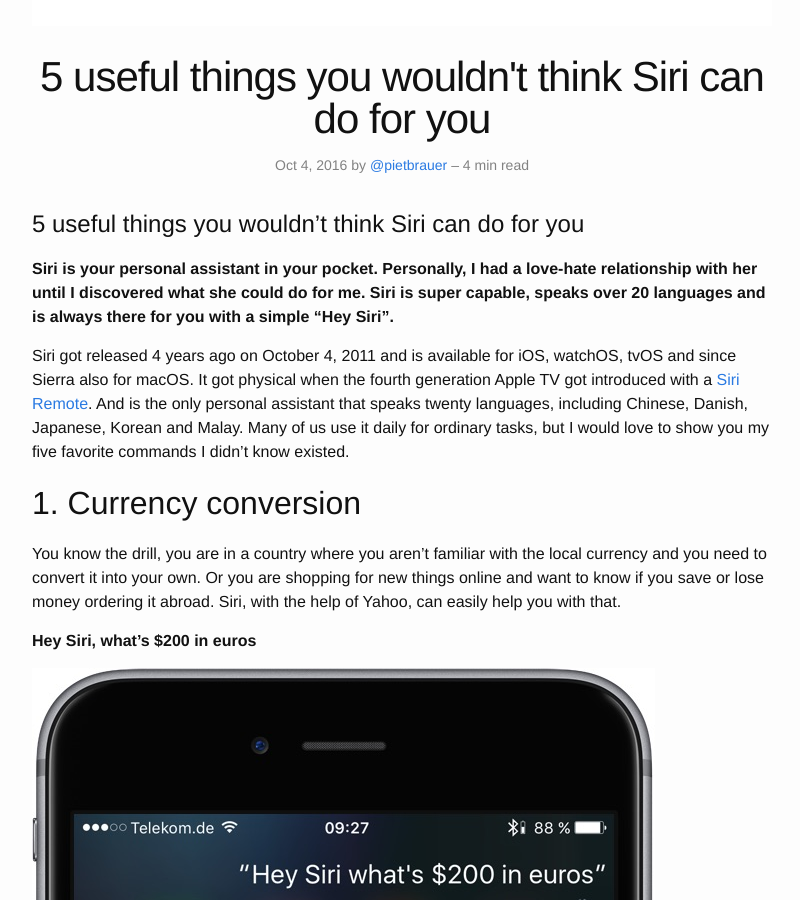
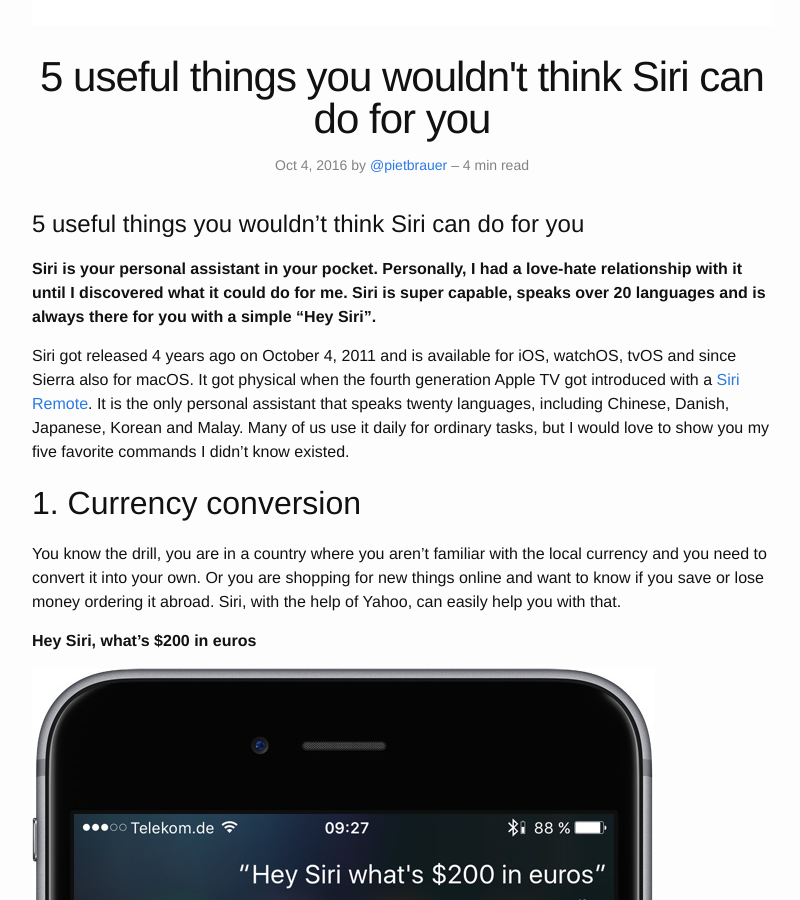
Before and after one commit to nerdishbynature/mobileonly.tools, a Jekyll site: the page built from _posts/2016-10-04-5-useful-things-you-wouldn't-think-Siri-can-do-for-you.markdown, in a window 1280 px wide and 900 px high, scrolled down 774 px. Shown: the whole window, without its empty margins (238-1038 px from the left). Built offline with Jekyll 4.4.1, drawn with Linux system fonts in a browser that asks for light colours; comment, search, counter and statistics services are not loaded; some of the changed text lies outside the part shown.

Commit message:
Add corrections by @mietzmithut

```diff
--- a/_posts/2016-10-04-5-useful-things-you-wouldn't-think-Siri-can-do-for-you.markdown
+++ b/_posts/2016-10-04-5-useful-things-you-wouldn't-think-Siri-can-do-for-you.markdown
@@ -9,9 +9,9 @@
 
 # 5 useful things you wouldn't think Siri can do for you
 
-__Siri is your personal assistant in your pocket. Personally, I had a love-hate relationship with her until I discovered what she could do for me. Siri is super capable, speaks over 20 languages and is always there for you with a simple "Hey Siri".__
+__Siri is your personal assistant in your pocket. Personally, I had a love-hate relationship with it until I discovered what it could do for me. Siri is super capable, speaks over 20 languages and is always there for you with a simple "Hey Siri".__
 
-Siri got released 4 years ago on October 4, 2011 and is available for iOS, watchOS, tvOS and since Sierra also for macOS. It got physical when the fourth generation Apple TV got introduced with a [Siri Remote](https://en.m.wikipedia.org/wiki/Siri_Remote). And is the only personal assistant that speaks twenty languages, including Chinese, Danish, Japanese, Korean and Malay. Many of us use it daily for ordinary tasks, but I would love to show you my five favorite commands I didn't know existed.
+Siri got released 4 years ago on October 4, 2011 and is available for iOS, watchOS, tvOS and since Sierra also for macOS. It got physical when the fourth generation Apple TV got introduced with a [Siri Remote](https://en.m.wikipedia.org/wiki/Siri_Remote). It is the only personal assistant that speaks twenty languages, including Chinese, Danish, Japanese, Korean and Malay. Many of us use it daily for ordinary tasks, but I would love to show you my five favorite commands I didn't know existed.
 
 ## 1. Currency conversion
 
@@ -38,7 +38,7 @@
 
 ## 3. Time
 
-Of course you can look at the clock to find out the time, but sometimes you have to set a meeting in a different country on a different continent in a different time zone and we all know how this might end. To help you, Siri can do the same queries as with Dates. Ask her what the time at home is or how late it is in Singapore. Simple and safe.
+Of course you can look at the clock to find out the time, but sometimes you have to set a meeting in a different country on a different continent in a different time zone and we all know how this might end. To help you, Siri can do the same queries as with Dates. Ask what time it is at home or how late it is in Singapore. Simple and safe.
 
 __Hey Siri, what time is it in Singapore?__
 
@@ -46,7 +46,7 @@
 
 ## 4. Messaging
 
-New in iOS 10 are Messenger extensions for Siri. Many people love dictating messages on their phone. Why not take it to the next level and compose the whole message and send it with your favorite messaging app? This lets you keep your hands on the wheel or in the dough and still text with your friends or coworkers using [WhatsApp](https://itunes.apple.com/en/app/whatsapp-messenger/id310633997?mt=8),  [Telegram](https://itunes.apple.com/en/app/telegram-messenger/id686449807?mt=8) or iMessage.
+Many people love dictating messages on their phone. New in iOS 10 are Messenger extensions for Siri. Why not take it to the next level and compose the whole message and send it with your favorite messaging app? This lets you keep your hands on the wheel or in the dough and still text with your friends or coworkers using [WhatsApp](https://itunes.apple.com/en/app/whatsapp-messenger/id310633997?mt=8),  [Telegram](https://itunes.apple.com/en/app/telegram-messenger/id686449807?mt=8) or iMessage.
 
 __Hey Siri, text Julia von Kallenberg I'm in a meeting__
 
```
Also changed, not shown: other parts of _posts/2016-10-04-5-useful-things-you-wouldn't-think-Siri-can-do-for-you.markdown (+2 -2 lines).
